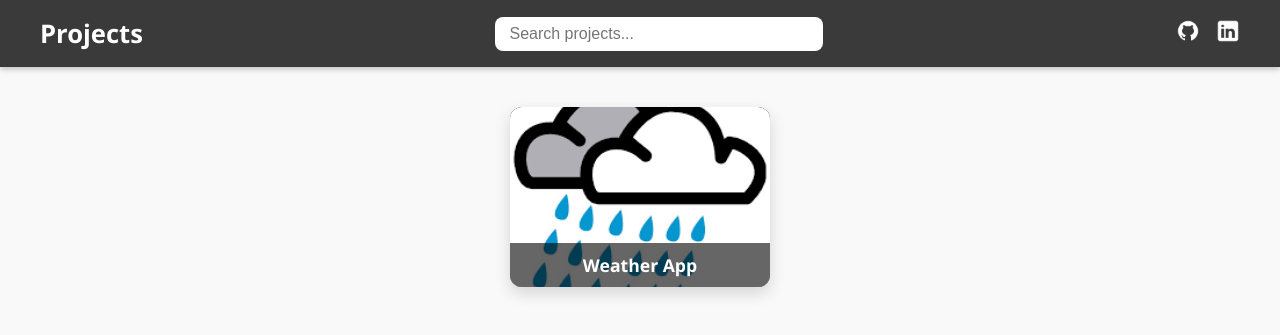
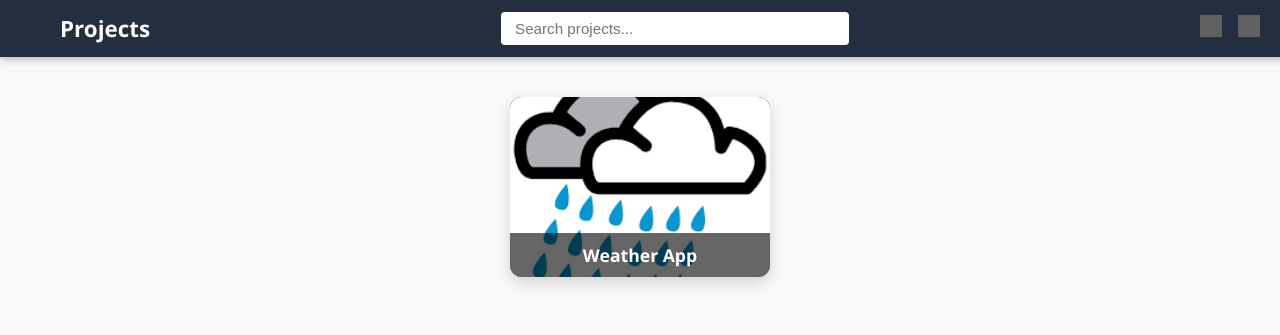
Before and after one commit to H2re/Personal-Website, a PHP site: page / in a window 1280 px wide. Shown: the top 335 px of the page. Run offline with PHP 8.4, Linux system fonts and the light colour scheme; grey boxes are pictures that could not be loaded.

Commit message:
Added Styles

```diff
--- a/index.php
+++ b/index.php
@@ -7,19 +7,19 @@
 </head>
 <body>
 <header>
-    <div class="header-content">
-        <div class="header-left">
+  <div class="navbar">
+    <div class="navbar-left">
       <h1>Projects</h1>
     </div>
-        <div class="header-center">
+    <div class="navbar-center">
       <input type="text" id="searchBar" placeholder="Search projects...">
     </div>
-        <div class="header-right">
-            <a href="https://github.com/H2re" target="_blank" title="GitHub">
-                <img src="images/github.png" alt="GitHub">
+    <div class="navbar-right">
+      <a href="https://github.com/yourusername" target="_blank" title="GitHub">
+        <img src="images/github.svg" alt="GitHub">
       </a>
-            <a href="https://www.linkedin.com/in/camden-laursen-carr-905869307/" target="_blank" title="LinkedIn">
-                <img src="images/linkedin.png" alt="LinkedIn">
+      <a href="https://linkedin.com/in/yourprofile" target="_blank" title="LinkedIn">
+        <img src="images/linkedin.svg" alt="LinkedIn">
       </a>
     </div>
   </div>
--- a/style.css
+++ b/style.css
@@ -4,60 +4,67 @@ body {
     background-color: #f9f9f9;
 }
 
+/* Full-width dark Amazon-style top bar */
 header {
-    background-color: #3a3a3a;
-    padding: 16px 30px;
-    box-shadow: 0 2px 6px rgba(0, 0, 0, 0.25);
+  width: 100%;
+  background-color: #232f3e;
+  padding: 12px 20px;
+  box-shadow: 0 2px 8px rgba(0, 0, 0, 0.3);
   position: sticky;
   top: 0;
-    z-index: 999;
+  z-index: 1000;
 }
 
-.header-content {
+/* Flexbox layout for navbar */
+.navbar {
   max-width: 1200px;
-    margin: auto;
+  margin: 0 auto;
   display: flex;
   align-items: center;
   justify-content: space-between;
-    flex-wrap: wrap;
 }
 
-.header-left h1 {
+/* Left: Title */
+.navbar-left h1 {
+  color: white;
+  font-size: 1.4rem;
   margin: 0;
-    font-size: 1.6em;
-    color: white;
+  font-weight: 600;
 }
 
-.header-center {
+/* Center: Search bar */
+.navbar-center {
   flex: 1;
   display: flex;
   justify-content: center;
 }
 
 #searchBar {
+  width: 100%;
+  max-width: 320px;
   padding: 8px 14px;
-    font-size: 1em;
-    border-radius: 8px;
+  font-size: 0.95rem;
+  border-radius: 4px;
   border: none;
   outline: none;
-    width: 100%;
-    max-width: 300px;
 }
 
-.header-right {
+/* Right: Icons */
+.navbar-right {
   display: flex;
+  align-items: center;
   gap: 16px;
 }
 
-.header-right img {
-    width: 24px;
-    height: 24px;
-    filter: invert(1);
+.navbar-right img {
+  width: 22px;
+  height: 22px;
+  filter: invert(1); /* makes dark SVGs white */
   transition: transform 0.2s ease;
 }
 
-.header-right img:hover {
-    transform: scale(1.15);
+.navbar-right img:hover {
+  transform: scale(1.1);
 }
 
 main {
```
Lines whose indentation alone changed are shown as unchanged.
